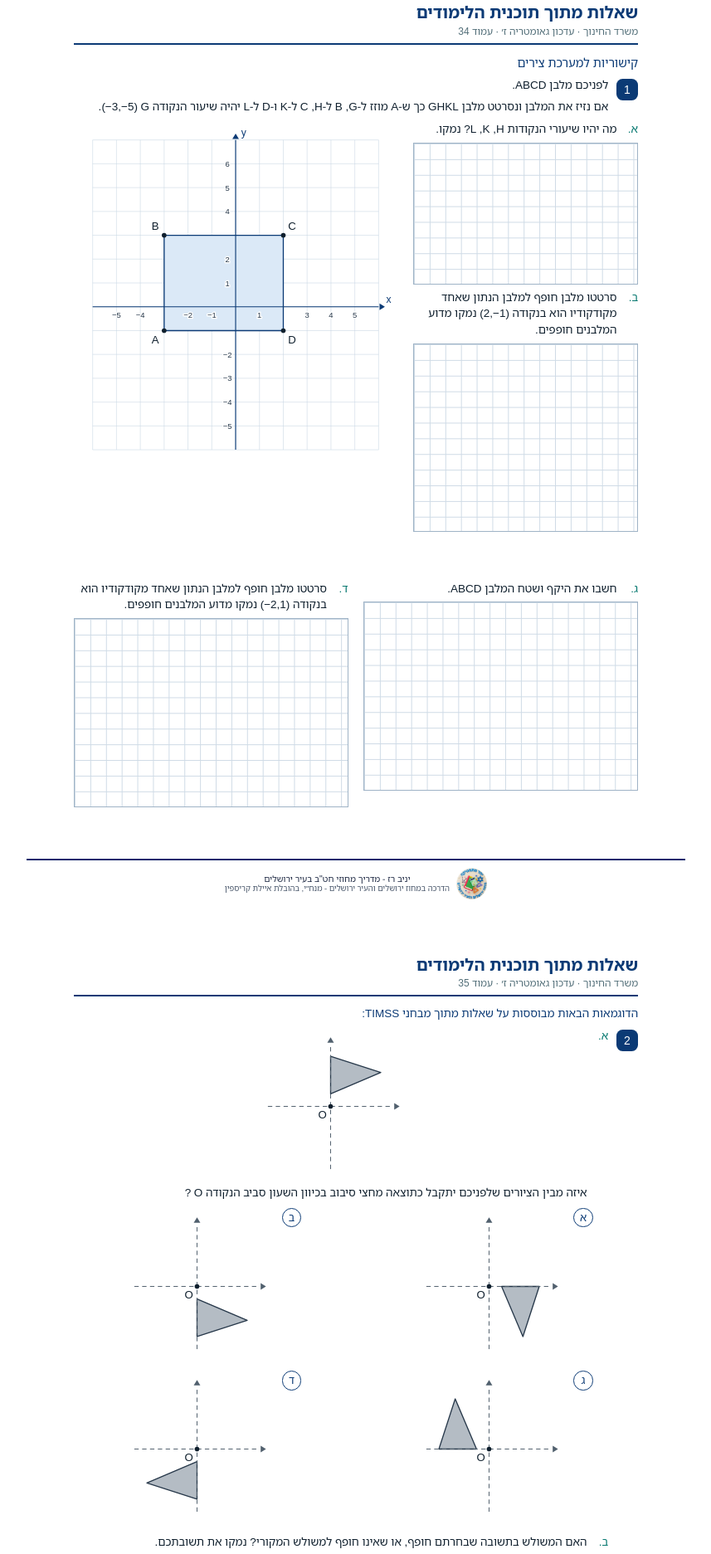
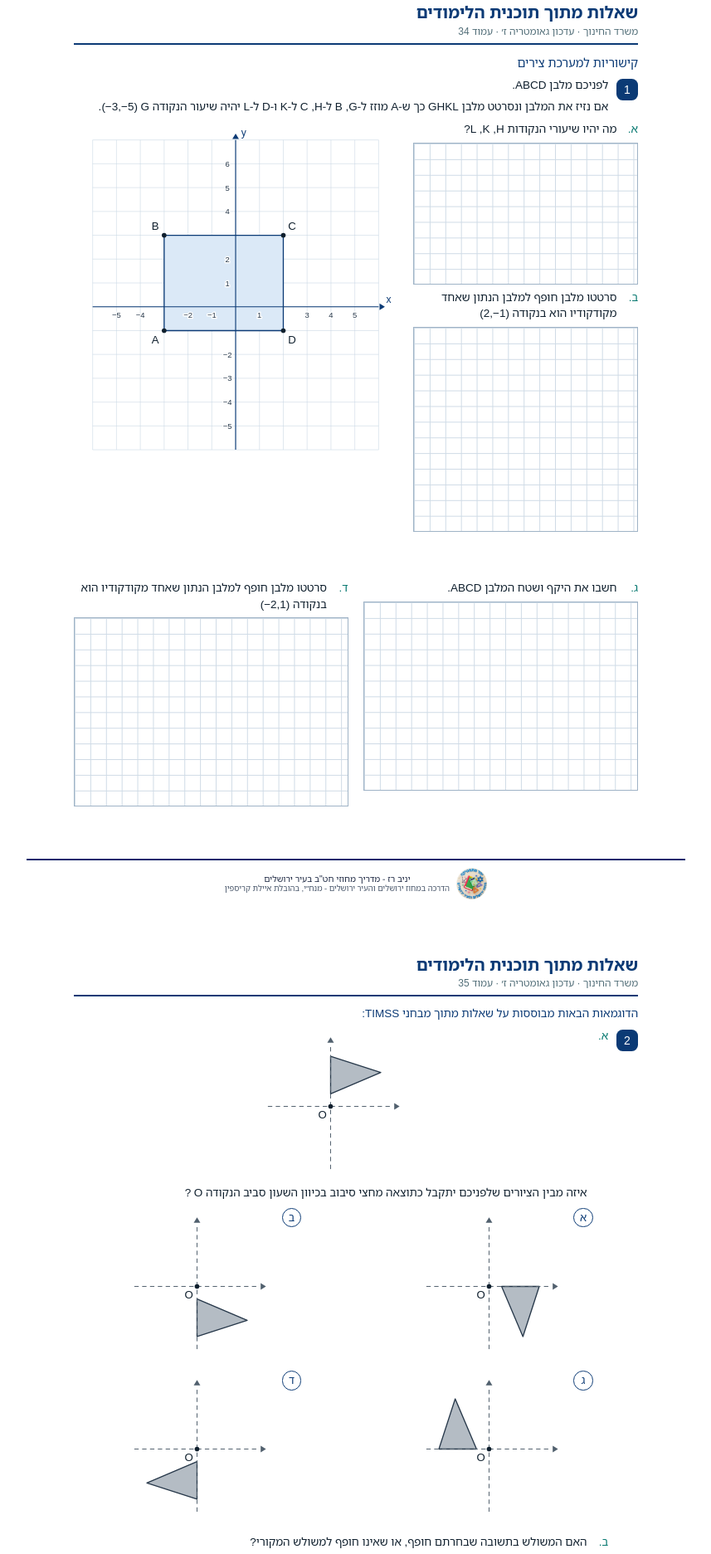
Before and after one commit to yanivmizrachiy/Trans, a plain HTML site: page book/official.html in a window 1280 px wide. Shown: the part 37-1910 px from the top of the page at 83% size, without its empty margins (211-1068 px from the left). Drawn offline with Linux system fonts and the light colour scheme.

Commit message:
fix(content): restore exact Ministry question wording

```diff
--- a/book/official.html
+++ b/book/official.html
@@ -68,9 +68,9 @@ window.FIG_BASES = {
     </div></div>
     <div class="side">
       <div class="stack">
-        <div class="part"><b>א.</b><span>מה יהיו שיעורי הנקודות H,&rlm; K,&rlm; L? נמקו.</span></div>
+        <div class="part"><b>א.</b><span>מה יהיו שיעורי הנקודות H,&rlm; K,&rlm; L?</span></div>
         <div class="work"></div>
-        <div class="part"><b>ב.</b><span>סרטטו מלבן חופף למלבן הנתון שאחד מקודקודיו הוא בנקודה <span class="ltr">(2,−1)</span> נמקו מדוע המלבנים חופפים.</span></div>
+        <div class="part"><b>ב.</b><span>סרטטו מלבן חופף למלבן הנתון שאחד מקודקודיו הוא בנקודה <span class="ltr">(2,−1)</span></span></div>
         <div class="work"></div>
       </div>
       <svg data-fig='{"u":7.6,"x":[-6,6],"y":[-6,7],"grid":true,"axes":"solid","numbers":{"x":[-5,5],"y":[-5,6]},"axisNames":true,"pad":6,
@@ -79,7 +79,7 @@ window.FIG_BASES = {
     </div>
     <div class="pair">
       <div class="stack"><div class="part"><b>ג.</b><span>חשבו את היקף ושטח המלבן ABCD.</span></div><div class="work"></div></div>
-      <div class="stack"><div class="part"><b>ד.</b><span>סרטטו מלבן חופף למלבן הנתון שאחד מקודקודיו הוא בנקודה <span class="ltr">(−2,1)</span> נמקו מדוע המלבנים חופפים.</span></div><div class="work"></div></div>
+      <div class="stack"><div class="part"><b>ד.</b><span>סרטטו מלבן חופף למלבן הנתון שאחד מקודקודיו הוא בנקודה <span class="ltr">(−2,1)</span></span></div><div class="work"></div></div>
     </div>
   </div>
 </article>
@@ -100,7 +100,7 @@ window.FIG_BASES = {
       <div class="choice"><span class="mark">ג</span><svg data-fig='{"use":"q2","ops":["rot90ccw"]}'></svg></div>
       <div class="choice"><span class="mark">ד</span><svg data-fig='{"use":"q2","ops":["rot180"]}'></svg></div>
     </div>
-    <div class="part" style="padding-inline-start:9.5mm"><b>ב.</b><span>האם המשולש בתשובה שבחרתם חופף, או שאינו חופף למשולש המקורי? נמקו את תשובתכם.</span></div>
+    <div class="part" style="padding-inline-start:9.5mm"><b>ב.</b><span>האם המשולש בתשובה שבחרתם חופף, או שאינו חופף למשולש המקורי?</span></div>
     <div class="work"></div>
   </div>
 </article>
@@ -214,7 +214,7 @@ window.FIG_BASES = {
         <svg class="icon" viewBox="0 0 24 24" aria-hidden="true"><ellipse cx="12" cy="15.500" rx="8.200" ry="7" fill="#10202e"/><path d="M9 8h6l-1 5h-4z" fill="#10202e"/><circle cx="6.800" cy="6.500" r="4" fill="#fff" stroke="#10202e" stroke-width="1.700"/><circle cx="7.600" cy="7" r="1.700" fill="#10202e"/><circle cx="17.200" cy="6.500" r="4" fill="#fff" stroke="#10202e" stroke-width="1.700"/><circle cx="16.400" cy="7" r="1.700" fill="#10202e"/><path d="M6.500 16.500Q12 11 17.500 16.500Q12 21 6.500 16.500z" fill="#fff"/><path d="M7.800 15.700l1.200 2 .9-3.400.9 3.300 1.200-3.900 1.200 3.900.9-3.300.9 3.400 1.200-2Q12 11.600 7.800 15.700z" fill="#10202e"/></svg>
       </p>
       <p>במשחקי מחשב דו-ממדיים, מסך המחשב או הטלפון מיוצג על ידי מערכת צירים (רשת של פיקסלים). כל אובייקט במשחק – כמו חללית, דמות או מכשול – מוגדר על ידי שיעורים של הקודקודים שלו.</p>
-      <p>כדי לגרום לדמות לנוע (הזזה), להסתובב או להביט במראה (שיקוף), המתכנתים כותבים קוד שמבצע פעולות מתמטיות על הנקודות הללו. בבעיות הבאות, התלמידים נכנסים לנעלי המפתחים.</p>
+      <p>כדי לגרום לדמות לנוע (הזזה), להביט במראה (שיקוף) או להסתובב, המתכנתים כותבים קוד שמבצע פעולות מתמטיות על הנקודות הללו. בבעיות הבאות, התלמידים נכנסים לנעלי המפתחים.</p>
       <p class="subhead">א. תעלומת המראה</p>
       <p>צוות הפיתוח עובד על שלב "חדר המראות" במשחק החלל. במשחק ישנה חללית בצורת משולש.</p>
       <p>במצב ההתחלתי, קודקודי החללית נמצאים בנקודות הבאות:</p>
```
